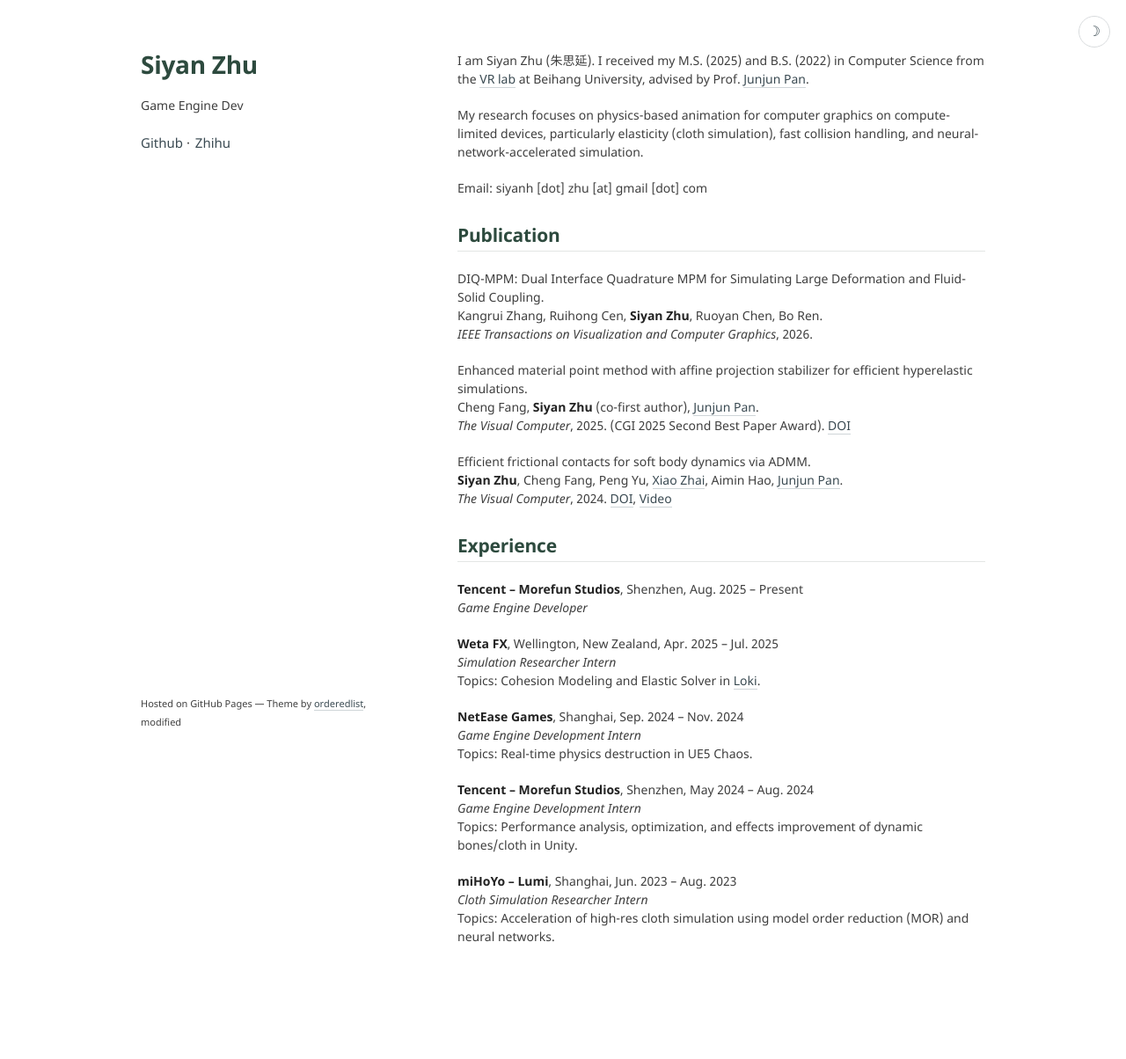
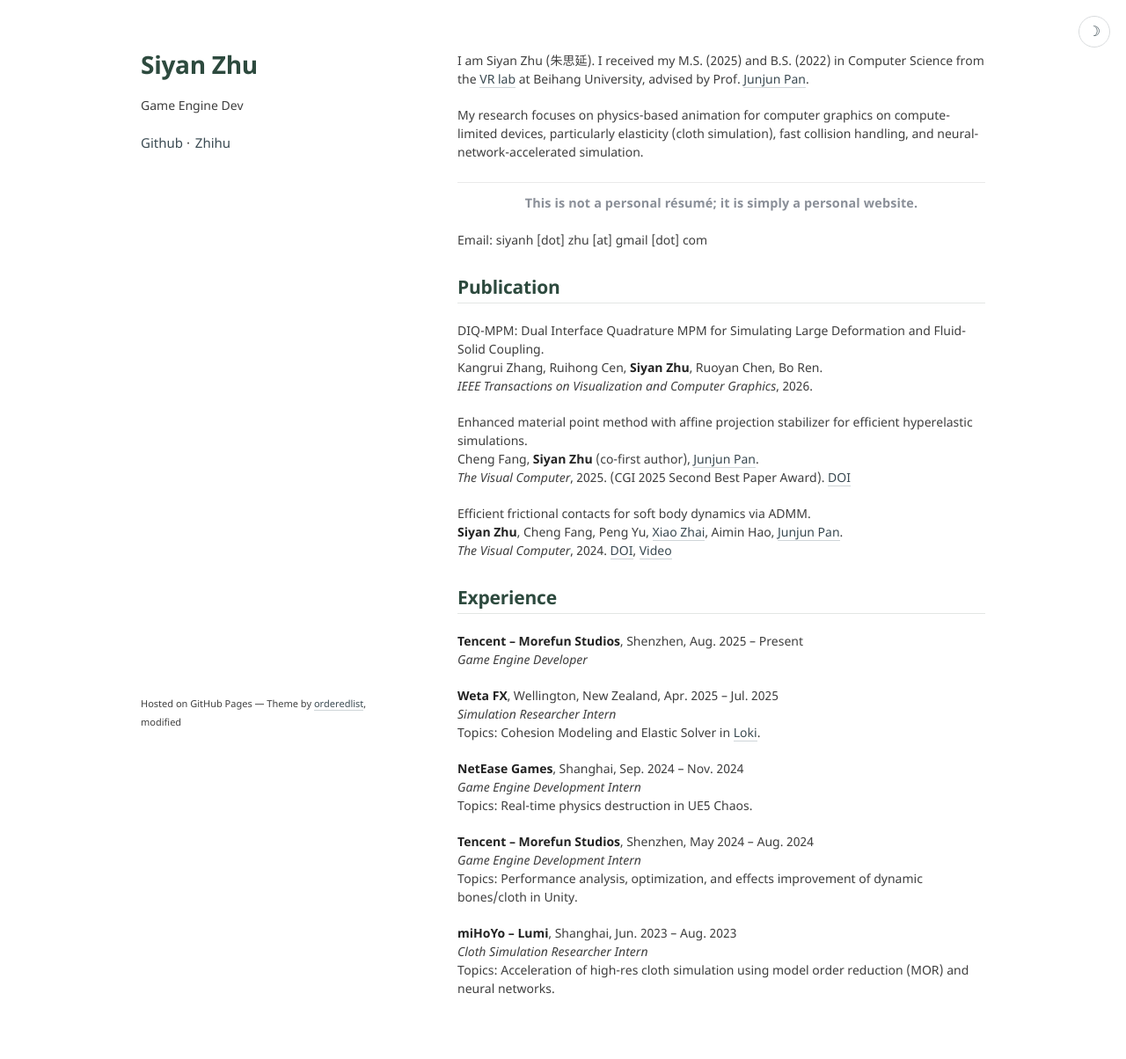
Before and after one commit to OkifuZ/okifuz.github.io, a Jekyll site: the page built from index.md, in a window 1280 px wide. Shown: the whole page at 88% size. Built offline with Jekyll 4.4.1, drawn with Linux system fonts in a browser that asks for light colours; our own code applies the rules of GitHub Pages for plain Markdown files; before the commit the page ends 1145 px from its top, so only the background shows below that.

Commit message:
Refine personal website note styling

```diff
--- a/assets/css/style.scss
+++ b/assets/css/style.scss
@@ -2,3 +2,15 @@
 ---
 
 @import "jekyll-theme-minimal";
+
+.site-note {
+  margin-top: 1.5rem;
+  padding-top: 0.75rem;
+  border-top: 1px solid #e9e9e9;
+  color: #8a8f98;
+  font-size: 0.9rem;
+  font-weight: 600;
+  line-height: 1.5;
+  letter-spacing: 0.01em;
+  text-align: center;
+}
--- a/index.md
+++ b/index.md
@@ -7,6 +7,8 @@ last_modified_at: 2026-03-29
 I am Siyan Zhu (朱思延). I received my M.S. (2025) and B.S. (2022) in Computer Science from the [VR lab](https://vrlab.buaa.edu.cn/) at Beihang University, advised by Prof. [Junjun Pan](https://shi.buaa.edu.cn/junjun_pan).
 
 My research focuses on physics-based animation for computer graphics on compute-limited devices, particularly elasticity (cloth simulation), fast collision handling, and neural-network-accelerated simulation.
+
+<p class="site-note">This is not a personal résumé; it is simply a personal website.</p>
 
 <!-- I got my master's degree in CS at [VR lab](https://vrlab.buaa.edu.cn/), Beihang University, in 2025. Advised by Prof. [Junjun Pan](https://shi.buaa.edu.cn/junjun_pan). I obtained my Bachelor's degree in CS from Beihang University in 2022.
 
```
